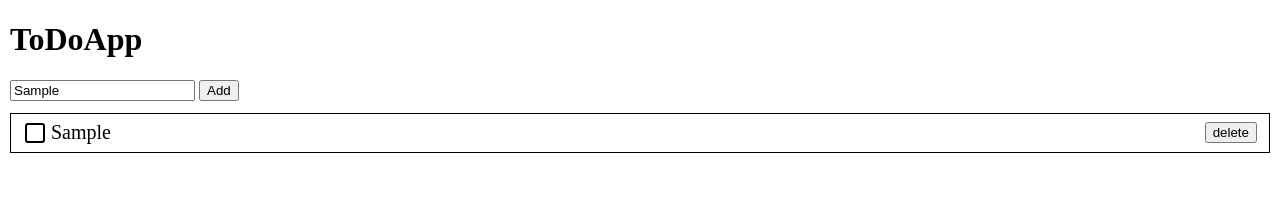
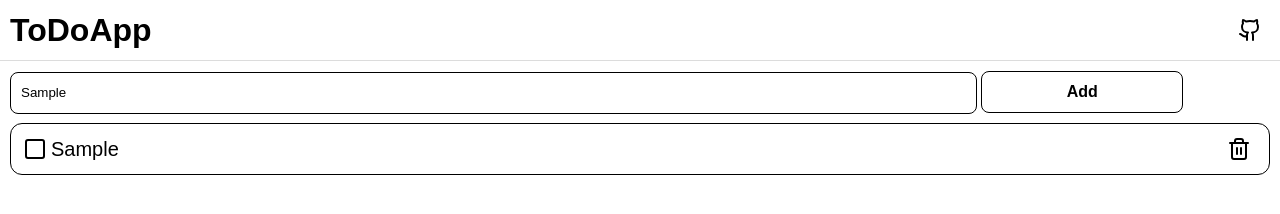
Before and after one commit to tomaslobatodev/todo-list, a website built with webpack: page dist/index.html in a window 1280 px wide. Both pictures are taken after typing "Sample" into the empty fields and a click on the button "Add". Built offline with nearby package versions, Linux system fonts and the light colour scheme.

Commit message:
better styling done, deleteTask bug fixed, input verification added

```diff
--- a/src/index.js
+++ b/src/index.js
@@ -28,17 +28,32 @@ function loadTasks() {
             `}
            <span class='${task.value ? 'checked' : ''}'>${task.title}</span>
         </div>
-        <button class='delete' id='${task.id}-delete'>delete</button>
+        <button class='delete' id='${task.id}-delete'>
+            <svg xmlns="http://www.w3.org/2000/svg" width="24" height="24" viewBox="0 0 24 24" fill="none" stroke="currentColor" stroke-width="2" stroke-linecap="round" stroke-linejoin="round" class="lucide lucide-trash-2"><path d="M3 6h18"/><path d="M19 6v14c0 1-1 2-2 2H7c-1 0-2-1-2-2V6"/><path d="M8 6V4c0-1 1-2 2-2h4c1 0 2 1 2 2v2"/><line x1="10" x2="10" y1="11" y2="17"/><line x1="14" x2="14" y1="11" y2="17"/></svg>
+        </button>
         `;
         tasklist.appendChild(taskElement)
     });
 }
 
+function verifyInput(input) {
+    const sameTask = tasks.find(task=>task.title === input)
+    if (sameTask || input === '') return null
+    else return input
+}
+
 function addTask() {
-    const task = new Task(input.value)
-    const updatedTasks = [...tasks, task]
-    tasks = updatedTasks
-    loadTasks()
+    const verifiedInput = verifyInput(input.value)
+    if (verifiedInput === null) {
+        addTaskBtn.style.color = 'red'
+    }
+    else {
+        addTaskBtn.style.color = ''
+        const task = new Task(verifiedInput)
+        const updatedTasks = [...tasks, task]
+        tasks = updatedTasks
+        loadTasks()
+    }
 }
 
 function deleteTask(taskId) {
@@ -65,8 +80,10 @@ addTaskBtn.addEventListener('click', (ev) => {
 })
 
 document.addEventListener('click', (ev) => {
-    if (ev.target.id.includes('delete')) {
-        deleteTask(ev.target.id)
+    const deleteBtn = ev.target.closest('.delete');
+    if (deleteBtn) {
+        const taskId = parseInt(deleteBtn.id.split('-')[0]);
+        deleteTask(taskId);
     }
 })
 
```
Also changed, not shown: dist/bundle.js, dist/index.html, dist/styles.css.
